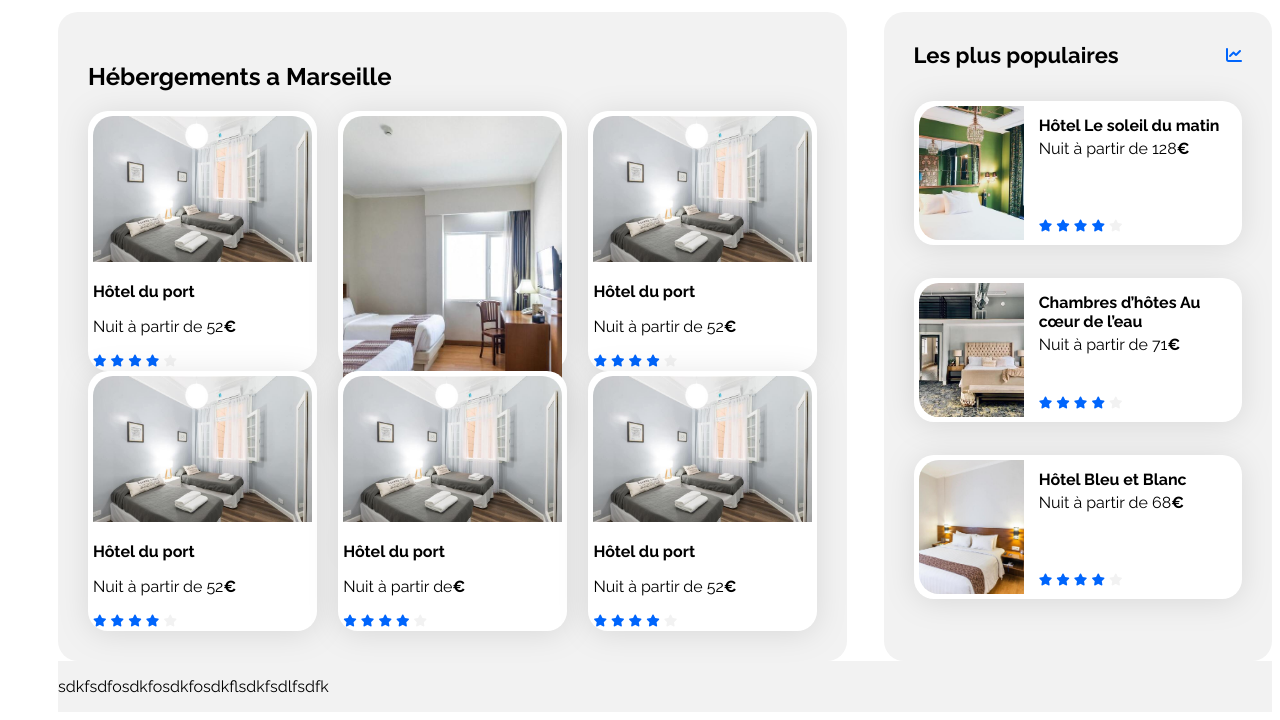
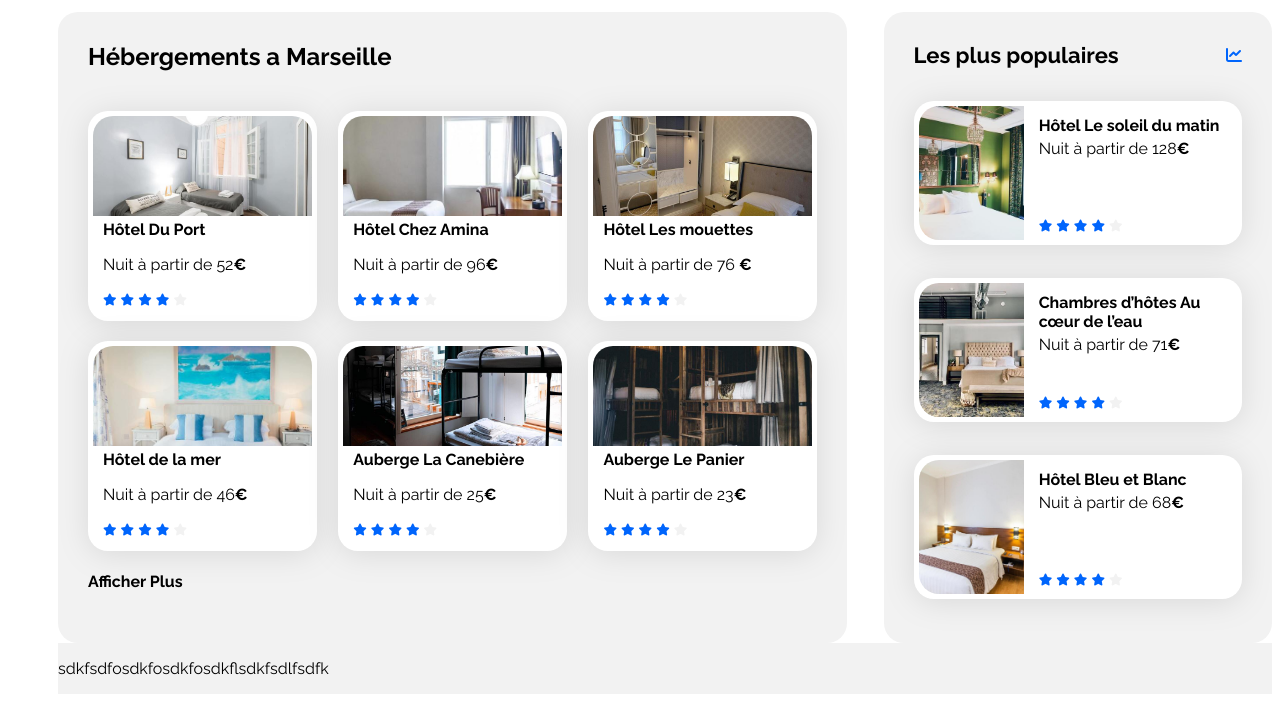
Before and after one commit to AyK0o/booki-starter-code-master, a plain HTML site: page index.html in a window 1280 px wide. Shown: the part 318-1038 px from the top of the page. Drawn offline with Linux system fonts and the light colour scheme.

Commit message:
Heregements section fixed

```diff
--- a/css/style.css
+++ b/css/style.css
@@ -75,7 +75,6 @@ body {
 /****** Hebergements ***********/
 .hebergements {
     width: 65%;
-
 }
 .hebergements-items{
     display: flex;
@@ -85,17 +84,40 @@ body {
 }
 .hebergement-card{
     width: 30%;
-    height: 250px;
+    height: 200px;
+    margin-top: 20px;
 }
 .hebergements-title {
     display: flex;
     align-items: center;
+    margin-top: 0;
 }
-.hebergements-cards-img{
+.container-img-card{
     max-width: 100%;
+    max-height: 150px;
     object-fit: contain;
-    border-top-right-radius: 20px;
-    border-top-left-radius: 20px;
+}
+.hebergement-card img{
+    width: 100%;
+    height: 100px;
+    border-radius: 20px 20px 0px 0px;
+}
+.hebergement-card .card-txt{
+    width: 100%;
+    height: 30%;
+    padding-left: 10px;
+    margin: 0;
+}
+.hebergement-card .card-title{
+    margin:0;
+}
+.hebergement-card .card-rating{
+    margin: 0;
+    padding-left: 10px;
+}
+.txt-none-deco{
+    text-decoration: none;
+    color: black;
 }
 /****** Populaires ***********/
 .populaires {
--- a/index.html
+++ b/index.html
@@ -60,7 +60,7 @@
                 </div>
             </section>
             <div class="info">
-                <i class="logoinfo fa-solid fa-info fa-xs" ></i>
+                <i class="logoinfo fa-solid fa-info fa-xs " ></i>
 
                 <p>Plus de 500 logments sont disponibles dans cette ville </p>
             </div>
@@ -69,10 +69,11 @@
                     <h2 class="hebergements-title"> Hébergements a Marseille</h2>
                     <div class="hebergements-items">
                         <article class="card hebergement-card">
-                            <div class="card-content ">
-                                <img class="hebergements-cards-img" src="./images/hebergements/fred-kleber.jpg" alt="Image de la chambre d'hôtel montrant un lit">
+
+                            <div class="card-content">
+                                <img src="./images/hebergements/fred-kleber.jpg" alt="Image de la chambre d'hôtel montrant un lit">
                                 <div class="card-txt">
-                                    <h3 class="card-title">Hôtel du port</h3>
+                                    <h3 class="card-title">Hôtel Du Port</h3>
                                     <p class="card-subtitle">Nuit à partir de 52<span class="euro">€</span></p>
                                 </div>
                                 <div class="card-rating">
@@ -87,7 +88,7 @@
                         </article>
                         <article class="card hebergement-card">
                             <div class="card-content ">
-                                <img class="hebergements-cards-img" src="./images/hebergements/febrian-zakaria.jpg" alt="Image de la chambre d'hôtel montrant un lit">
+                                <img src="./images/hebergements/febrian-zakaria.jpg" alt="Image de la chambre d'hôtel montrant un lit">
                                 <div class="card-txt">
                                     <h3 class="card-title">Hôtel Chez Amina</h3>
                                     <p class="card-subtitle">Nuit à partir de 96<span class="euro">€</span></p>
@@ -104,10 +105,10 @@
                         </article>
                         <article class="card hebergement-card">
                             <div class="card-content ">
-                                <img class="hebergements-cards-img" src="./images/hebergements/fred-kleber.jpg" alt="Image de la chambre d'hôtel montrant un lit">
+                                <img src="./images/hebergements/reisetopia.jpg" alt="Image de la chambre d'hôtel montrant un lit">
                                 <div class="card-txt">
-                                    <h3 class="card-title">Hôtel du port</h3>
-                                    <p class="card-subtitle">Nuit à partir de 52<span class="euro">€</span></p>
+                                    <h3 class="card-title">Hôtel Les mouettes</h3>
+                                    <p class="card-subtitle">Nuit à partir de 76    <span class="euro">€</span></p>
                                 </div>
                                 <div class="card-rating">
                                     <i class="fa-xs fa-solid fa-star" aria-hidden="true"></i>
@@ -121,10 +122,10 @@
                         </article>
                         <article class="card hebergement-card">
                             <div class="card-content ">
-                                <img class="hebergements-cards-img" src="./images/hebergements/fred-kleber.jpg" alt="Image de la chambre d'hôtel montrant un lit">
+                                <img src="./images/hebergements/annie-spratt.jpg" alt="Image de la chambre d'hôtel montrant un lit">
                                 <div class="card-txt">
-                                    <h3 class="card-title">Hôtel du port</h3>
-                                    <p class="card-subtitle">Nuit à partir de 52<span class="euro">€</span></p>
+                                    <h3 class="card-title">Hôtel de la mer</h3>
+                                    <p class="card-subtitle">Nuit à partir de 46<span class="euro">€</span></p>
                                 </div>
                                 <div class="card-rating">
                                     <i class="fa-xs fa-solid fa-star" aria-hidden="true"></i>
@@ -138,10 +139,10 @@
                         </article>
                         <article class="card hebergement-card">
                             <div class="card-content ">
-                                <img class="hebergements-cards-img" src="./images/hebergements/fred-kleber.jpg" alt="Image de la chambre d'hôtel montrant un lit">
+                                <img src="./images/hebergements/marcus-loke.jpg" alt="Image de la chambre d'hôtel montrant un lit">
                                 <div class="card-txt">
-                                    <h3 class="card-title">Hôtel du port</h3>
-                                    <p class="card-subtitle">Nuit à partir de<span class="euro">€</span></p>
+                                    <h3 class="card-title">Auberge La Canebière</h3>
+                                    <p class="card-subtitle">Nuit à partir de 25<span class="euro">€</span></p>
                                 </div>
                                 <div class="card-rating">
                                     <i class="fa-xs fa-solid fa-star" aria-hidden="true"></i>
@@ -155,10 +156,10 @@
                         </article>
                         <article class="card hebergement-card">
                             <div class="card-content ">
-                                <img class="hebergements-cards-img" src="./images/hebergements/fred-kleber.jpg" alt="Image de la chambre d'hôtel montrant un lit">
+                                <img src="./images/hebergements/nicate-lee.jpg" alt="Image de la chambre d'hôtel montrant un lit">
                                 <div class="card-txt">
-                                    <h3 class="card-title">Hôtel du port</h3>
-                                    <p class="card-subtitle">Nuit à partir de 52<span class="euro">€</span></p>
+                                    <h3 class="card-title">Auberge Le Panier</h3>
+                                    <p class="card-subtitle">Nuit à partir de 23<span class="euro">€</span></p>
                                 </div>
                                 <div class="card-rating">
                                     <i class="fa-xs fa-solid fa-star" aria-hidden="true"></i>
@@ -171,7 +172,7 @@
                             </div>
                         </article>
                     </div>
-
+                   <h4><a class="txt-none-deco" href="#">Afficher Plus</a></h4>
                 </section>
                 <section class="populaires">
                     <div class="populaires-title">
```
